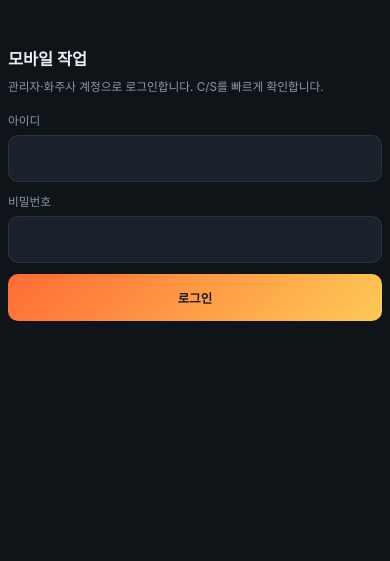
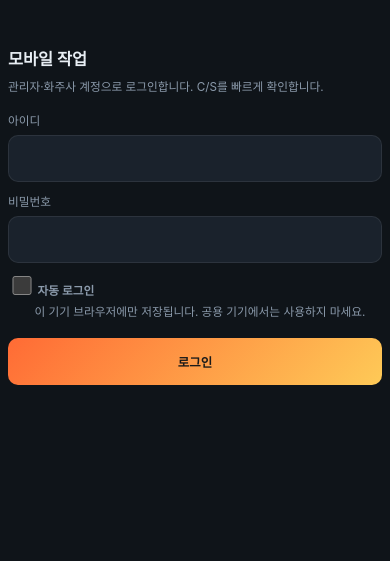
Before and after one commit to pyojungoh/3pl-return-management, a Flask app: page /mobile-ops in a window 390 px wide. Shown: the top 561 px of the page. Run offline with Flask 3, Linux system fonts and the light colour scheme; some libraries are stand-ins or nearby versions.

Commit message:
feat(mobile-ops): 자동 로그인 체크박스 및 저장 계정 로그인
Made-with: Cursor

```diff
--- a/mobile_ops.html
+++ b/mobile_ops.html
@@ -23,6 +23,13 @@
       <div class="mop-field">
         <label for="mopPass">비밀번호</label>
         <input id="mopPass" name="password" class="mop-input" type="password" autocomplete="current-password" required>
+      </div>
+      <div class="mop-field mop-field--check">
+        <label class="mop-check-label" for="mopRemember">
+          <input type="checkbox" id="mopRemember" name="remember">
+          <span>자동 로그인</span>
+        </label>
+        <p class="mop-check-hint">이 기기 브라우저에만 저장됩니다. 공용 기기에서는 사용하지 마세요.</p>
       </div>
       <button type="submit" class="mop-btn mop-btn--primary">로그인</button>
     </form>
--- a/static/css/mobile-ops-portal.css
+++ b/static/css/mobile-ops-portal.css
@@ -129,6 +129,38 @@ body.mop-body {
 
 .mop-msg--ok {
   color: var(--mop-accent2);
+}
+
+.mop-field--check {
+  margin-bottom: 1rem;
+}
+
+.mop-check-label {
+  display: flex;
+  align-items: flex-start;
+  gap: 0.5rem;
+  cursor: pointer;
+  font-size: var(--mop-fs-small);
+  color: var(--mop-text);
+  font-weight: 600;
+  line-height: 1.35;
+}
+
+.mop-check-label input[type="checkbox"] {
+  width: clamp(18px, 5vw, 22px);
+  height: clamp(18px, 5vw, 22px);
+  margin-top: 0.1rem;
+  flex-shrink: 0;
+  accent-color: var(--mop-accent);
+  cursor: pointer;
+}
+
+.mop-check-hint {
+  margin: 0.35rem 0 0;
+  padding-left: calc(clamp(18px, 5vw, 22px) + 0.5rem);
+  font-size: clamp(0.65rem, 2.8vw, 0.75rem);
+  color: var(--mop-muted);
+  line-height: 1.35;
 }
 
 /* 앱 레이아웃 */
--- a/static/js/mobile-ops-portal.js
+++ b/static/js/mobile-ops-portal.js
@@ -11,6 +11,62 @@
     role: 'client_role',
     loginTime: 'client_loginTime'
   };
+
+  /** 모바일 ops 전용 — 자동 로그인(기기 로컬 저장, 공용 PC 비권장) */
+  var LS_AUTO = {
+    remember: 'mop_auto_login',
+    savedUser: 'mop_saved_username',
+    savedPass: 'mop_saved_password'
+  };
+
+  function clearAutoLoginStorage() {
+    try {
+      localStorage.removeItem(LS_AUTO.remember);
+      localStorage.removeItem(LS_AUTO.savedUser);
+      localStorage.removeItem(LS_AUTO.savedPass);
+    } catch (e) { /* ignore */ }
+  }
+
+  function saveAutoLoginIfChecked(username, password) {
+    var chk = $('mopRemember');
+    try {
+      if (chk && chk.checked) {
+        localStorage.setItem(LS_AUTO.remember, '1');
+        localStorage.setItem(LS_AUTO.savedUser, username);
+        localStorage.setItem(LS_AUTO.savedPass, password);
+      } else {
+        clearAutoLoginStorage();
+      }
+    } catch (e) { /* ignore */ }
+  }
+
+  function syncRememberCheckbox() {
+    var chk = $('mopRemember');
+    if (!chk) return;
+    try {
+      chk.checked = localStorage.getItem(LS_AUTO.remember) === '1';
+      var su = localStorage.getItem(LS_AUTO.savedUser);
+      if (su && $('mopUser')) $('mopUser').value = su;
+    } catch (e) { /* ignore */ }
+  }
+
+  function getSavedCredentials() {
+    try {
+      if (localStorage.getItem(LS_AUTO.remember) !== '1') return null;
+      var u = localStorage.getItem(LS_AUTO.savedUser);
+      var p = localStorage.getItem(LS_AUTO.savedPass);
+      if (u && p) return { username: u, password: p };
+    } catch (e) { /* ignore */ }
+    return null;
+  }
+
+  function performLogin(username, password) {
+    return fetch(state.apiBase + '/api/auth/login', {
+      method: 'POST',
+      headers: { 'Content-Type': 'application/json' },
+      body: JSON.stringify({ username: username, password: password })
+    }).then(function (r) { return r.json(); });
+  }
 
   function getApiBase() {
     var origin = global.location.origin || '';
@@ -160,23 +216,52 @@
       if (msg) { msg.textContent = '아이디와 비밀번호를 입력해 주세요.'; msg.className = 'mop-msg mop-msg--err'; }
       return;
     }
-    fetch(state.apiBase + '/api/auth/login', {
-      method: 'POST',
-      headers: { 'Content-Type': 'application/json' },
-      body: JSON.stringify({ username: u, password: p })
-    })
-      .then(function (r) { return r.json(); })
+    if (msg) { msg.textContent = '로그인 중…'; msg.className = 'mop-msg'; }
+    performLogin(u, p)
+      .then(function (result) {
+        if (result.success) {
+          persistAuth(result);
+          saveAutoLoginIfChecked(u, p);
+          if (msg) { msg.textContent = ''; msg.className = 'mop-msg'; }
+          showApp();
+        } else {
+          clearAutoLoginStorage();
+          if ($('mopRemember')) $('mopRemember').checked = false;
+          if (msg) { msg.textContent = result.message || '로그인 실패'; msg.className = 'mop-msg mop-msg--err'; }
+        }
+      })
+      .catch(function (err) {
+        if (msg) { msg.textContent = '오류: ' + (err.message || ''); msg.className = 'mop-msg mop-msg--err'; }
+      });
+  }
+
+  function tryAutoLoginFromSaved() {
+    var cred = getSavedCredentials();
+    if (!cred) return Promise.resolve(false);
+    var msg = $('mopLoginMsg');
+    if (msg) { msg.textContent = '저장된 계정으로 로그인 중…'; msg.className = 'mop-msg'; }
+    return performLogin(cred.username, cred.password)
       .then(function (result) {
         if (result.success) {
           persistAuth(result);
           if (msg) { msg.textContent = ''; msg.className = 'mop-msg'; }
           showApp();
-        } else {
-          if (msg) { msg.textContent = result.message || '로그인 실패'; msg.className = 'mop-msg mop-msg--err'; }
+          return true;
         }
+        clearAutoLoginStorage();
+        if (msg) {
+          msg.textContent = '자동 로그인에 실패했습니다. 비밀번호를 확인해 주세요.';
+          msg.className = 'mop-msg mop-msg--err';
+        }
+        syncRememberCheckbox();
+        return false;
       })
-      .catch(function (err) {
-        if (msg) { msg.textContent = '오류: ' + (err.message || ''); msg.className = 'mop-msg mop-msg--err'; }
+      .catch(function () {
+        if (msg) {
+          msg.textContent = '자동 로그인 중 네트워크 오류가 났습니다.';
+          msg.className = 'mop-msg mop-msg--err';
+        }
+        return false;
       });
   }
 
@@ -516,9 +601,14 @@
     readLocalAuth();
     if (state.company && state.username && state.role) {
       showApp();
-    } else {
-      showLogin();
+      return;
     }
+    tryAutoLoginFromSaved().then(function (ok) {
+      if (!ok) {
+        showLogin();
+        syncRememberCheckbox();
+      }
+    });
   }
 
   global.MobileOpsPortal = {
```
Also changed, not shown: 1 other file.
